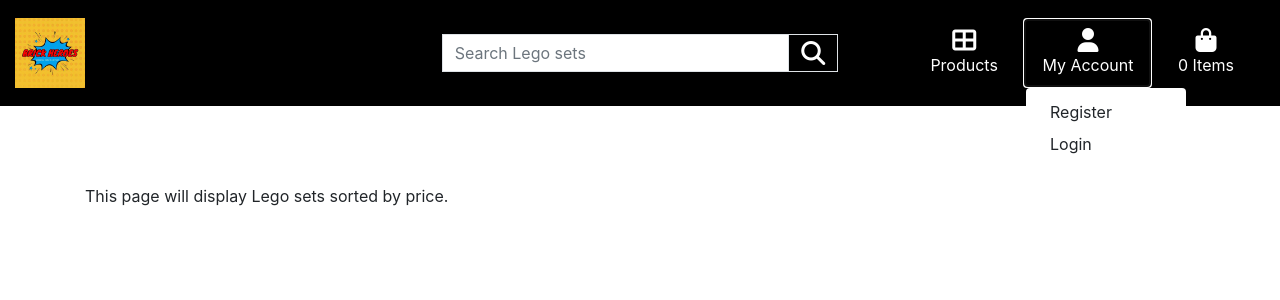
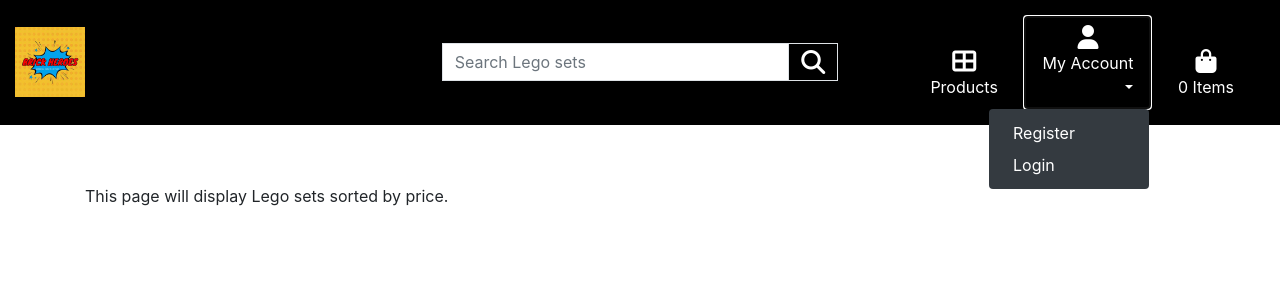
Before and after one commit to SophieMcGee/brick_heroes, a Django app: page /filter-by-price/ in a window 1280 px wide, after a click on "My Account". Shown: the top 300 px of the page. Run offline with Django 3.2, Linux system fonts and the light colour scheme; some libraries are stand-ins or nearby versions; some web fonts are replaced.

Commit message:
Add bootstrap styling to nav dropdown

```diff
--- a/static/css/base.css
+++ b/static/css/base.css
@@ -319,6 +319,17 @@ header .btn:hover {
     border-color: #00A3EB; /* Change border to Blue on hover */
 }
 
+/* Dropdown Menu*/
+.dropdown-menu {
+    background-color: #000;
+    color: #fff;
+}
+
+.dropdown-item:hover {
+    background-color: #444;
+    color: #ffd700;
+}
+
 /* Media Queries */
 
 /* Slightly larger container on xl screens */
--- a/templates/base.html
+++ b/templates/base.html
@@ -87,22 +87,22 @@
                                 </a>
                             </li>
                             <li class="list-inline-item dropdown">
-                                <a class="text-white nav-link" href="#" id="user-options" data-toggle="dropdown" aria-haspopup="true" aria-expanded="false">
+                                <a class="text-white nav-link dropdown-toggle" href="#" id="user-options" role="button" data-toggle="dropdown" aria-haspopup="true" aria-expanded="false">
                                     <div class="text-center">
                                         <div><i class="fas fa-user fa-lg"></i></div>
                                         <p class="my-0">My Account</p>
                                     </div>
                                 </a>
-                                <div class="dropdown-menu border-0" aria-labelledby="user-options">
+                                <div class="dropdown-menu dropdown-menu-right border-0 bg-dark text-white" aria-labelledby="user-options">
                                     {% if request.user.is_authenticated %}
                                         {% if request.user.is_superuser %}
-                                            <a href="{% url 'admin:index' %}" class="dropdown-item">Manage Store</a>
+                                            <a href="{% url 'admin:index' %}" class="dropdown-item text-white">Manage Store</a>
                                         {% endif %}
-                                        <a href="#" class="dropdown-item">My Profile</a>
-                                        <a href="{% url 'account_logout' %}" class="dropdown-item">Logout</a>
+                                        <a href="#" class="dropdown-item text-white">My Profile</a>
+                                        <a href="{% url 'account_logout' %}" class="dropdown-item text-white">Logout</a>
                                     {% else %}
-                                        <a href="{% url 'account_signup' %}" class="dropdown-item">Register</a>
-                                        <a href="{% url 'account_login' %}" class="dropdown-item">Login</a>
+                                        <a href="{% url 'account_signup' %}" class="dropdown-item text-white">Register</a>
+                                        <a href="{% url 'account_login' %}" class="dropdown-item text-white">Login</a>
                                     {% endif %}
                                 </div>
                             </li>
```
Also changed, not shown: home/urls.py (line endings or trailing spaces).
